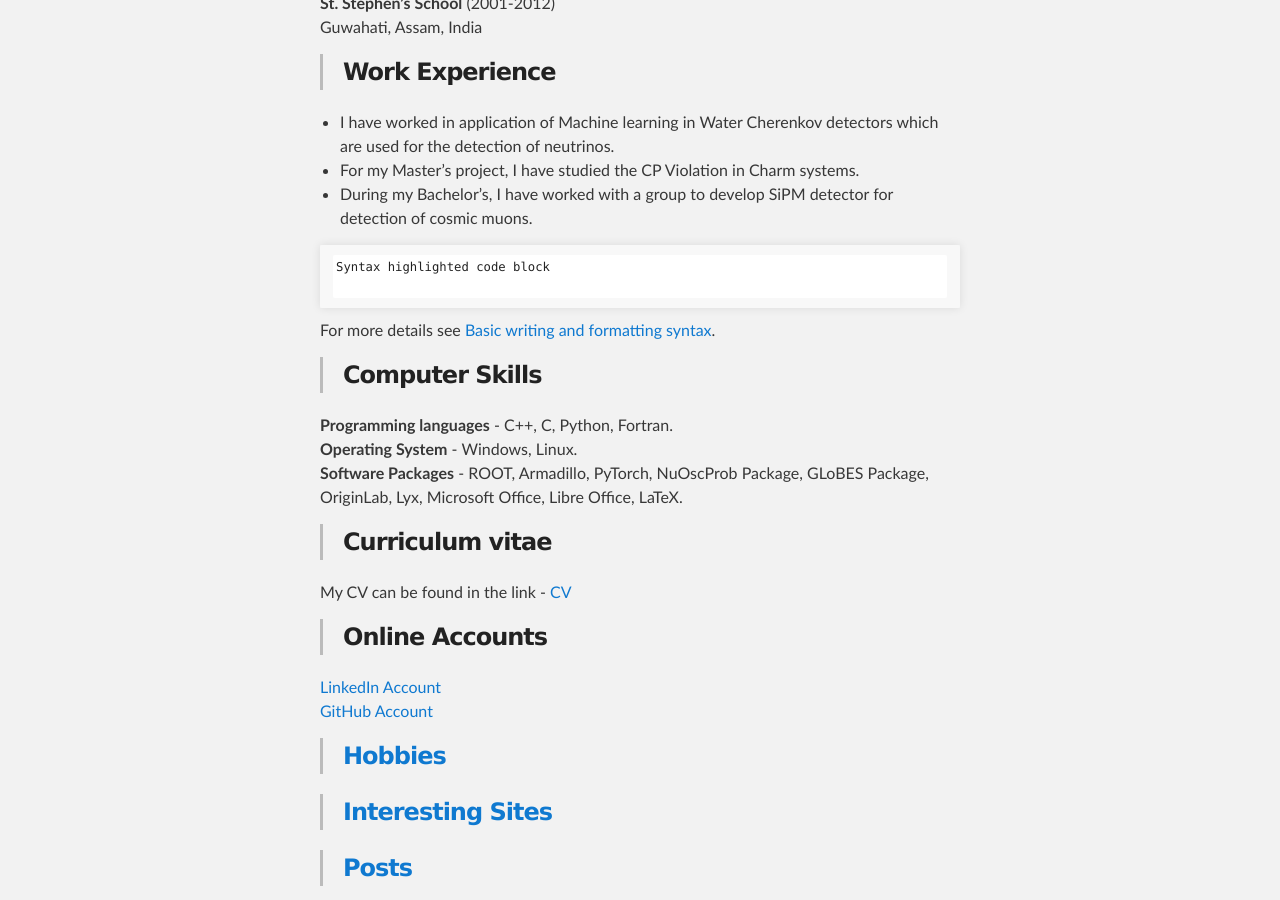
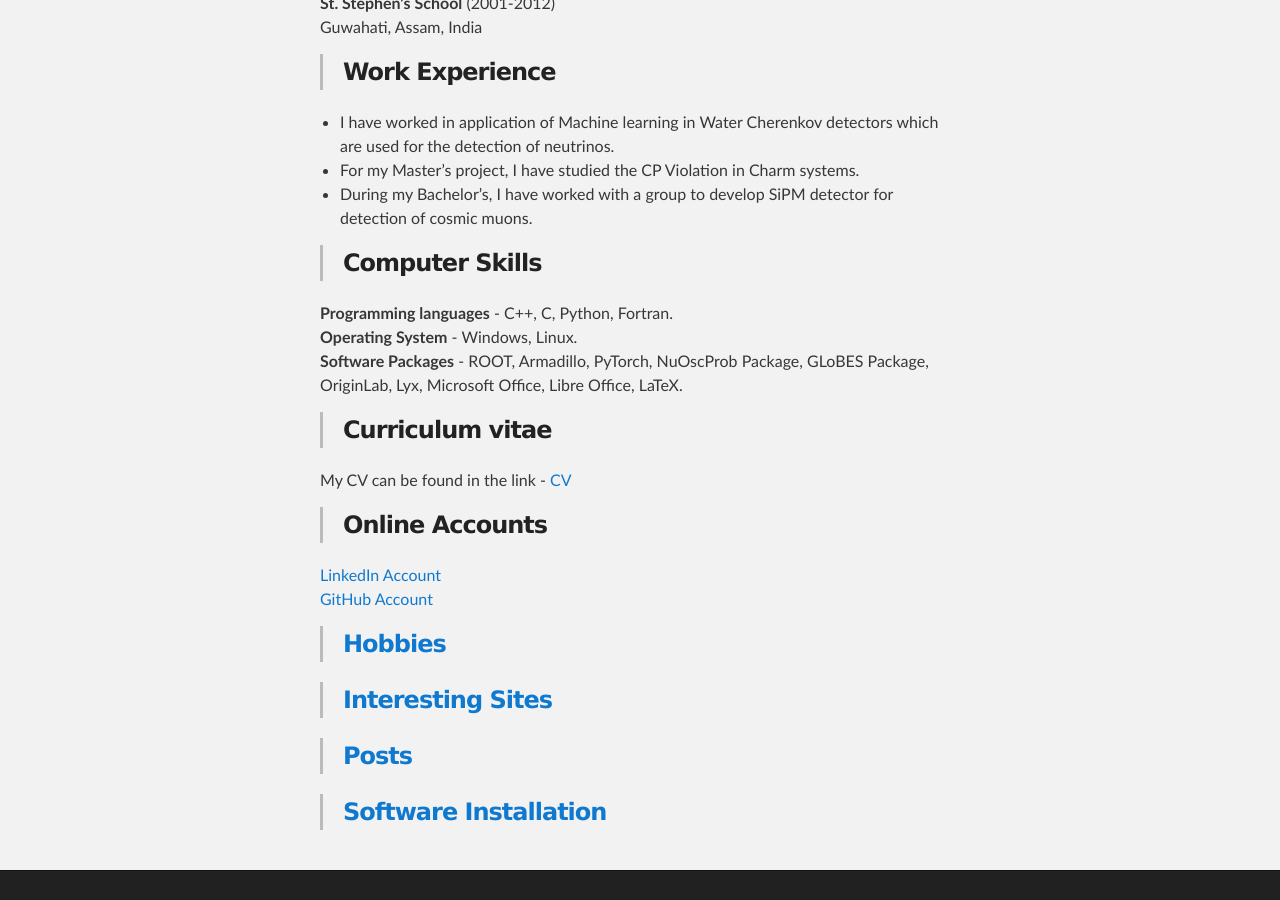
Before and after one commit to Arnab-Sarker/aaaa, a Jekyll site: the page built from index.md, in a window 1280 px wide and 900 px high, scrolled down 760 px. Built offline with Jekyll 4.4.1, drawn with Linux system fonts in a browser that asks for light colours; our own code applies the rules of GitHub Pages for plain Markdown files.

Commit message:
Update index.md

````diff
--- a/index.md
+++ b/index.md
@@ -29,13 +29,6 @@ Guwahati, Assam, India
 * During my Bachelor's, I have worked with a group to develop SiPM detector for detection of cosmic muons.
 
 
-```markdown
-Syntax highlighted code block
-
-```
-
-For more details see [Basic writing and formatting syntax](https://docs.github.com/en/github/writing-on-github/getting-started-with-writing-and-formatting-on-github/basic-writing-and-formatting-syntax).
-
 >### Computer Skills
 
 **Programming languages** -  C++, C, Python, Fortran.
````
